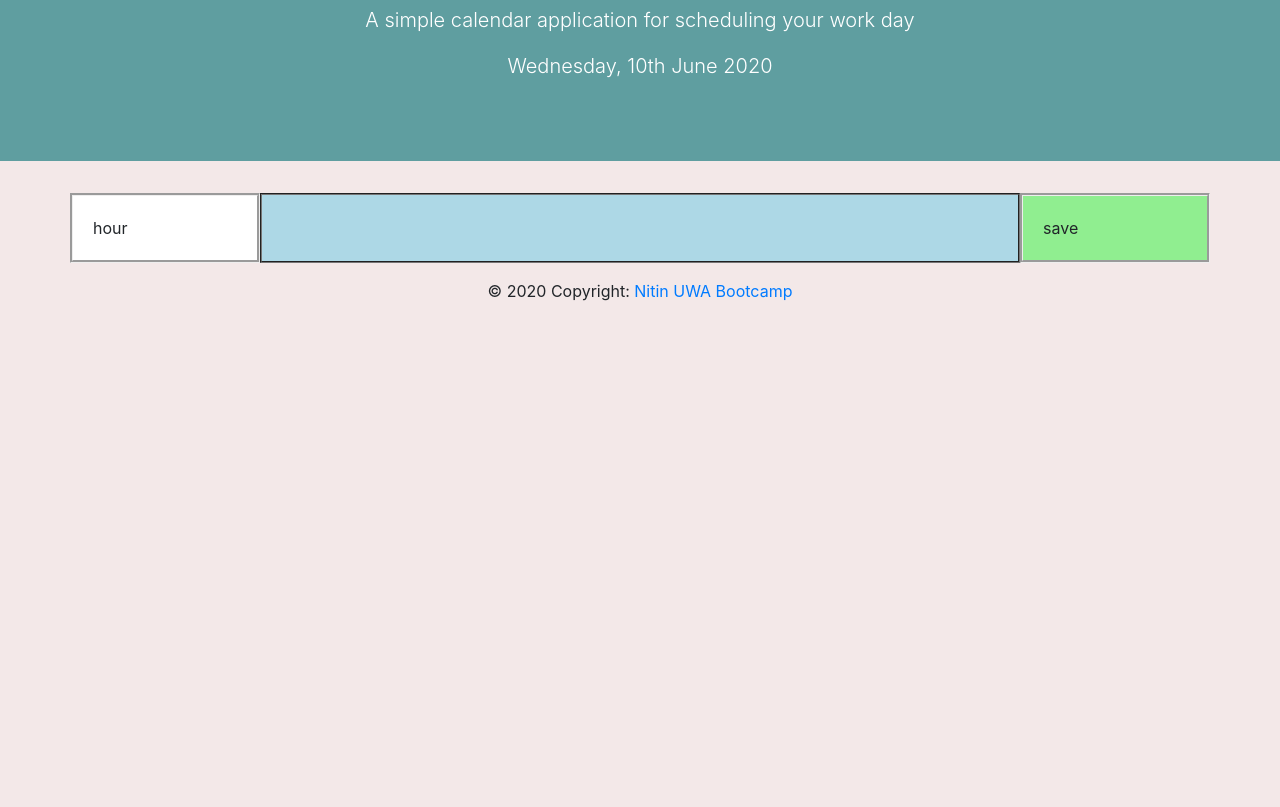
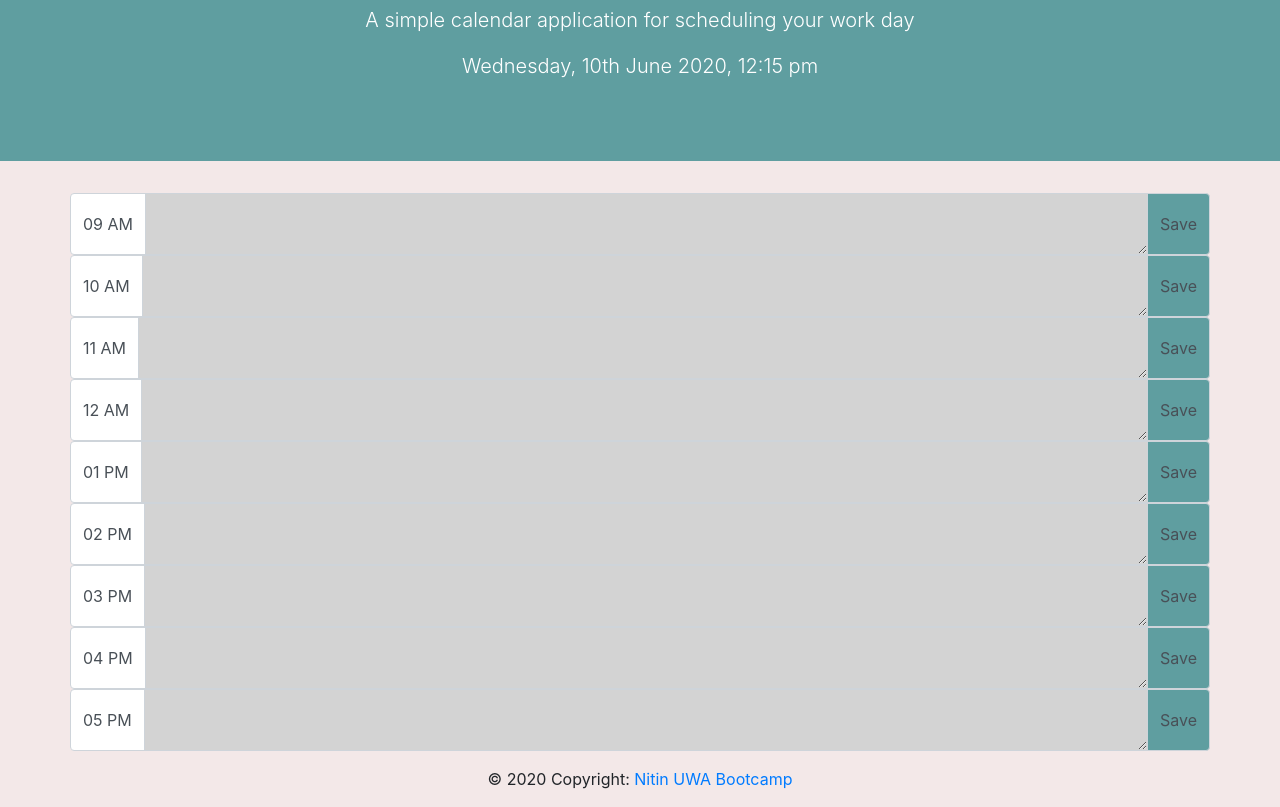
Before and after one commit to nitinmuk/work-day-scheduler, a plain HTML site: page index.html in a window 1280 px wide. Shown: the part 134-941 px from the top of the page. Before the commit the page ends 800 px from the top, so only its background shows below. Drawn offline with nearby package versions, Linux system fonts and the light colour scheme.

Commit message:
updating html to create slot for each business hour and some change around styling and time dispaly

```diff
--- a/assets/css/style.css
+++ b/assets/css/style.css
@@ -16,17 +16,15 @@ h5,.jumbotron
 {
     background-color: white;
     border-style: groove;
-    padding: 20px;
 }
 .event-block
 {
-    background-color: lightblue;
+    background-color:lightgray;
     border-style: groove;
-    padding: 20px;
 }
 .save-block
 {
-    background-color: lightgreen;
+    background-color: cadetblue;
+    cursor: pointer;
     border-style: groove;
-    padding: 20px;
 }
--- a/assets/js/script.js
+++ b/assets/js/script.js
@@ -1 +1 @@
-$("#current-date").text(moment().format('dddd, Do MMMM YYYY'));
+$("#current-date").text(moment().format('dddd, Do MMMM YYYY, h:mm a'));
--- a/index.html
+++ b/index.html
@@ -35,16 +35,121 @@
     <section>
         <div class="container">
             <div class="row">
-                <div class="col-md-2 time-block">
-                    hour
-                </div>
-                <input type="text" class="col-md-8 event-block">
-                <div class="col-md-2 save-block">
-                    save
+                <div class="input-group">
+                    <div class="input-group-prepend">
+                        <span class="input-group-text time-block">09 AM</span>
+                    </div>
+                    <textarea class="form-control event-block" aria-label="With textarea"></textarea>
+                    <div class="input-group-append">
+                        <span class="input-group-text save-block" id="basic-addon2">Save</span>
+                    </div>
                 </div>
             </div>
         </div>
-
+        <div class="container">
+            <div class="row">
+                <div class="input-group">
+                    <div class="input-group-prepend">
+                        <span class="input-group-text time-block">10 AM</span>
+                    </div>
+                    <textarea class="form-control event-block" aria-label="With textarea"></textarea>
+                    <div class="input-group-append">
+                        <span class="input-group-text save-block" id="basic-addon2">Save</span>
+                    </div>
+                </div>
+            </div>
+        </div>
+        <div class="container">
+            <div class="row">
+                <div class="input-group">
+                    <div class="input-group-prepend">
+                        <span class="input-group-text time-block">11 AM</span>
+                    </div>
+                    <textarea class="form-control event-block" aria-label="With textarea"></textarea>
+                    <div class="input-group-append">
+                        <span class="input-group-text save-block" id="basic-addon2">Save</span>
+                    </div>
+                </div>
+            </div>
+        </div>
+        <div class="container">
+            <div class="row">
+                <div class="input-group">
+                    <div class="input-group-prepend">
+                        <span class="input-group-text time-block">12 AM</span>
+                    </div>
+                    <textarea class="form-control event-block" aria-label="With textarea"></textarea>
+                    <div class="input-group-append">
+                        <span class="input-group-text save-block" id="basic-addon2">Save</span>
+                    </div>
+                </div>
+            </div>
+        </div>
+        <div class="container">
+            <div class="row">
+                <div class="input-group">
+                    <div class="input-group-prepend">
+                        <span class="input-group-text time-block">01 PM</span>
+                    </div>
+                    <textarea class="form-control event-block" aria-label="With textarea"></textarea>
+                    <div class="input-group-append">
+                        <span class="input-group-text save-block" id="basic-addon2">Save</span>
+                    </div>
+                </div>
+            </div>
+        </div>
+        <div class="container">
+            <div class="row">
+                <div class="input-group">
+                    <div class="input-group-prepend">
+                        <span class="input-group-text time-block">02 PM</span>
+                    </div>
+                    <textarea class="form-control event-block" aria-label="With textarea"></textarea>
+                    <div class="input-group-append">
+                        <span class="input-group-text save-block" id="basic-addon2">Save</span>
+                    </div>
+                </div>
+            </div>
+        </div>
+        <div class="container">
+            <div class="row">
+                <div class="input-group">
+                    <div class="input-group-prepend">
+                        <span class="input-group-text time-block">03 PM</span>
+                    </div>
+                    <textarea class="form-control event-block" aria-label="With textarea"></textarea>
+                    <div class="input-group-append">
+                        <span class="input-group-text save-block" id="basic-addon2">Save</span>
+                    </div>
+                </div>
+            </div>
+        </div>
+        <div class="container">
+            <div class="row">
+                <div class="input-group">
+                    <div class="input-group-prepend">
+                        <span class="input-group-text time-block">04 PM</span>
+                    </div>
+                    <textarea class="form-control event-block" aria-label="With textarea"></textarea>
+                    <div class="input-group-append">
+                        <span class="input-group-text save-block" id="basic-addon2">Save</span>
+                    </div>
+                </div>
+            </div>
+        </div>
+        <div class="container">
+            <div class="row">
+                <div class="input-group">
+                    <div class="input-group-prepend">
+                        <span class="input-group-text time-block">05 PM</span>
+                    </div>
+                    <textarea class="form-control event-block" aria-label="With textarea"></textarea>
+                    <div class="input-group-append">
+                        <span class="input-group-text save-block" id="basic-addon2">Save</span>
+                    </div>
+                </div>
+            </div>
+        </div>
     </section>
 
     <!-- Footer starts -->
```
